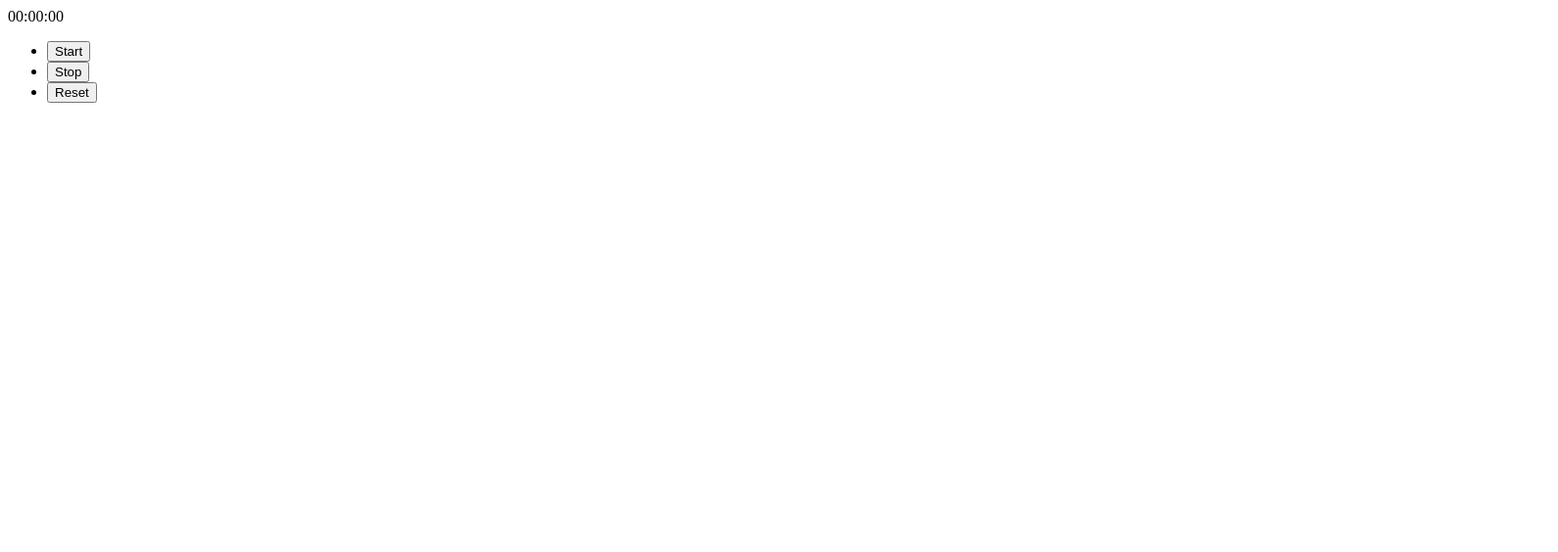
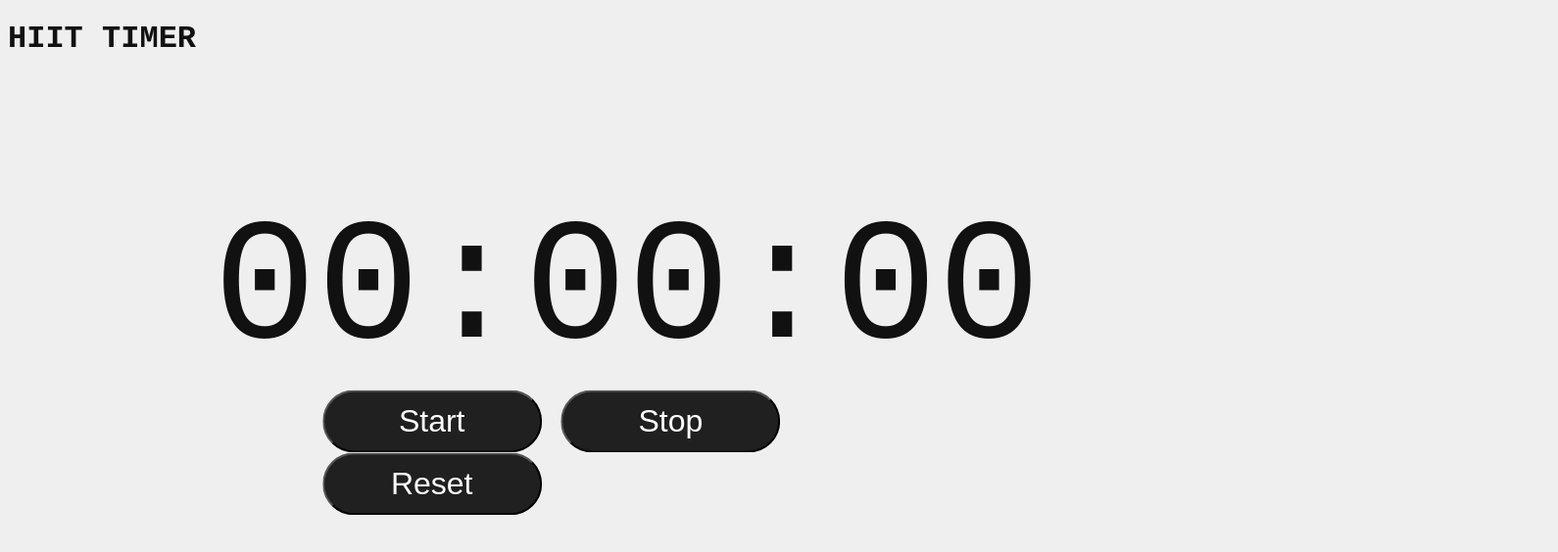
Before and after one commit to casiojapi/js-stopwatch-40-20, a plain HTML site: page index.html in a window 1280 px wide. Shown: the whole page at 98% size, 1590 px wide, since content can reach past the window. Drawn offline with Linux system fonts and the light colour scheme.

Commit message:
fully working byud

```diff
--- a/index.html
+++ b/index.html
@@ -1,10 +1,14 @@
-<html>
+<!DOCTYPE html>
+<html lang="en">
 <head>
+    <meta charset="UTF-8">
+    <meta http-equiv="X-UA-Compatible" content="IE=edge">
+    <meta name="viewport" content="width=device-width, initial-scale=1.0">
     <title>hiit timer</title>
-
     <link rel="stylesheet" href="style.css">
 </head>
 <body>
+    <h1>HIIT TIMER</h1>
     <div id="stopwatch">
         00:00:00
     </div>
--- a/style.css
+++ b/style.css
@@ -0,0 +1,37 @@
+body {
+    background: #EFEFEF;
+    color: #111;
+    font-family: 'Courier New', Courier, monospace;
+}
+button {
+    width: 7em;
+    height: 2em;
+    border: 3px soldi white;
+    border-radius: 50px;
+    background: #202020;
+    color: white;
+    cursor: pointer;
+    outline: none;
+    font-size: 2em;
+}
+
+#stopwatch {
+    font-size: 11em;
+    position: absolute;
+    top: 45%;
+    left: 50%;
+    transform: translate(-50%, -55%);
+    padding: 3em;
+}
+#buttons {
+    position: absolute;
+
+    top: 55%;
+    left: 48.4%;
+    transform: translate(-51.6%, -45%);
+
+}
+#buttons li {
+    display: inline;
+    padding-left: 10px;
+}
```
Also changed, not shown: 1 other file. Lines whose indentation alone changed are shown as unchanged.
